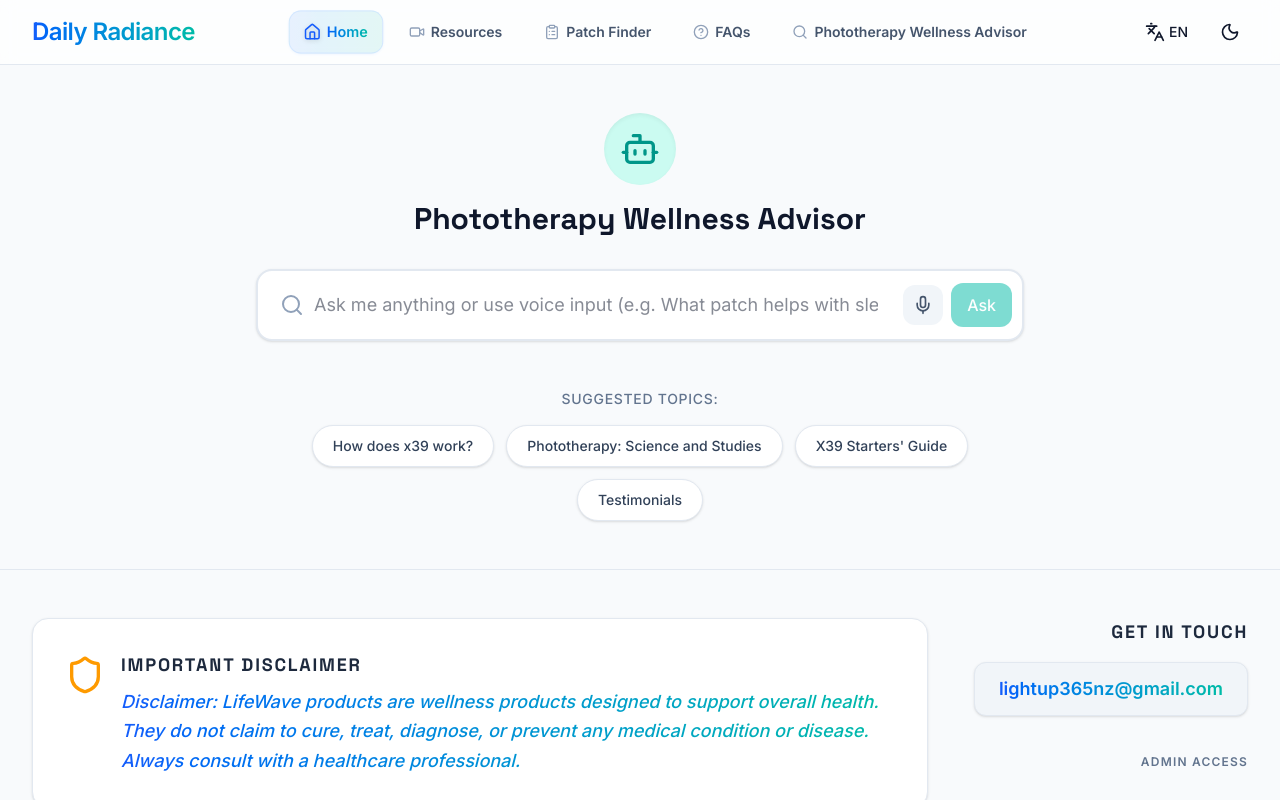
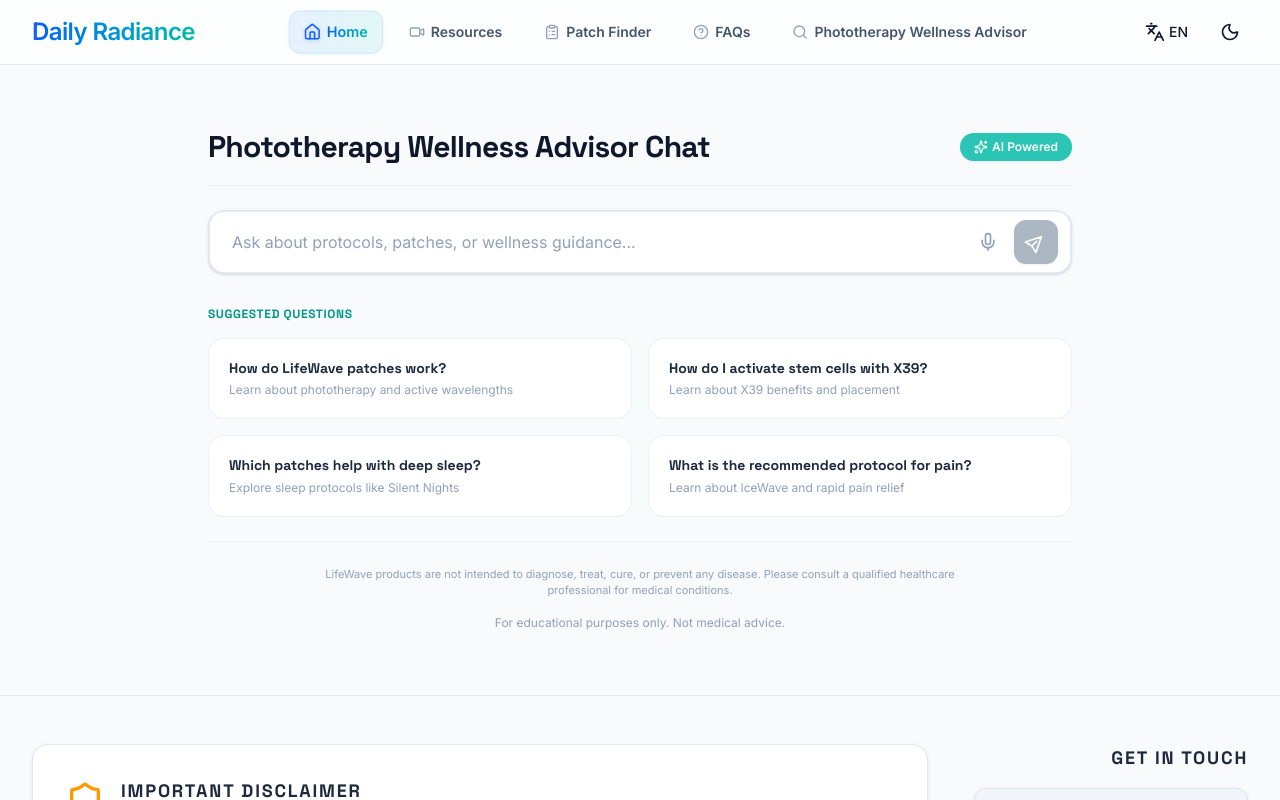
Before and after one commit to Goodyz888/Lightup365, a React (Vite) app: page /search in a window 1280 px wide. Shown: the top 800 px of the page. Built offline with nearby package versions, Linux system fonts and the light colour scheme.

Commit message:
feat(search): add suggested questions and clean up Gemini logs
- Add suggested query cards to the SearchPage for better user guidance.
- Simplify Gemini error logging to reduce noise while maintaining retry visibility.

```diff
--- a/server.ts
+++ b/server.ts
@@ -49,8 +49,7 @@ async function generateContentWithRetry(
         return response;
       }
     } catch (err: any) {
-      const errMsg = err.message || "Rate limited";
-      console.log(`[Gemini] Info: Model ${modelName} - Attempt ${i + 1} is busy or rate-limited: ${errMsg}`);
+      console.log(`[Gemini] Info: Model ${modelName} - Attempt ${i + 1} is temporarily busy or rate-limited. Retrying...`);
       const errStr = String(err.message || JSON.stringify(err) || "");
 
       const isOverloaded =
@@ -112,8 +111,7 @@ async function generateContentWithSchemaFallback(
       return response;
     }
   } catch (err: any) {
-    const errMsg = err.message || "Rate limited";
-    console.log(`[Gemini] Info: Structured generation with schema is temporarily unavailable for ${modelName}: ${errMsg}`);
+    console.log(`[Gemini] Info: Structured generation with schema is temporarily unavailable for ${modelName}.`);
     const errStr = String(err.message || JSON.stringify(err) || "");
 
     // If the error was a 503 or other transient error, we shouldn't attempt the same model again immediately.
--- a/src/components/SearchPage.tsx
+++ b/src/components/SearchPage.tsx
@@ -190,38 +190,95 @@ export default function SearchPage() {
     }
   }, [language]);
 
+  const suggestedQuestions = [
+    {
+      title: {
+        en: "How do LifeWave patches work?",
+        zh: "LifeWave 贴片的工作原理是什么？"
+      },
+      desc: {
+        en: "Learn about phototherapy and active wavelengths",
+        zh: "了解光波疗法与波长调节的科学原理"
+      },
+      query: "How do LifeWave patches work?"
+    },
+    {
+      title: {
+        en: "How do I activate stem cells with X39?",
+        zh: "如何使用 X39 激活干细胞？"
+      },
+      desc: {
+        en: "Learn about X39 benefits and placement",
+        zh: "了解 X39 的功效与常用贴敷穴位"
+      },
+      query: "How do I activate stem cells with X39?"
+    },
+    {
+      title: {
+        en: "Which patches help with deep sleep?",
+        zh: "哪些贴片有助于深度睡眠？"
+      },
+      desc: {
+        en: "Explore sleep protocols like Silent Nights",
+        zh: "探索 Silent Nights 睡眠贴片与穴位配方"
+      },
+      query: "Which patches help with deep sleep?"
+    },
+    {
+      title: {
+        en: "What is the recommended protocol for pain?",
+        zh: "缓解身体疼痛推荐什么贴片？"
+      },
+      desc: {
+        en: "Learn about IceWave and rapid pain relief",
+        zh: "了解 IceWave 贴片的快速镇痛贴法"
+      },
+      query: "What is the recommended protocol for pain?"
+    }
+  ];
+
+  const handleCardClick = (cardQuery: string) => {
+    setQuery(cardQuery);
+    handleSearch(cardQuery);
+  };
+
   return (
-    <div className="max-w-3xl mx-auto space-y-8">
-      <div className="text-center space-y-4">
-        <div className="inline-flex items-center justify-center p-4 bg-teal-100 dark:bg-teal-900/40 rounded-full mb-4 shadow-inner">
-          <Bot className="w-10 h-10 text-teal-600 dark:text-teal-400" />
+    <div className="max-w-4xl mx-auto space-y-6 px-4 py-4">
+      {/* Phototherapy Wellness Advisor Chat Header */}
+      <div className="flex flex-col sm:flex-row sm:items-center sm:justify-between gap-4 border-b border-slate-200/60 dark:border-slate-800/60 pb-5">
+        <div>
+          <h1 className="text-3xl font-serif font-bold text-slate-900 dark:text-white tracking-tight">
+            {language === 'zh' ? '光波疗法健康顾问对话' : 'Phototherapy Wellness Advisor Chat'}
+          </h1>
         </div>
-        <h1 className="text-3xl font-bold">{t.searchTitle}</h1>
+        <div className="flex items-center">
+          <span className="inline-flex items-center px-3.5 py-1.5 rounded-full text-xs font-bold bg-teal-500 text-white shadow-sm animate-pulse">
+            <Sparkles className="w-3.5 h-3.5 mr-1" />
+            {language === 'zh' ? 'AI 驱动' : 'AI Powered'}
+          </span>
+        </div>
       </div>
 
-      <div className="relative">
+      {/* Asking fields on top */}
+      <div className="space-y-3">
+        <div className="relative flex items-center bg-white dark:bg-slate-900 border-2 border-slate-200 dark:border-slate-800 focus-within:border-teal-500 dark:focus-within:border-teal-500 rounded-2xl p-1.5 shadow-sm transition-all">
           <input
             type="text"
             value={query}
             onChange={e => setQuery(e.target.value)}
             onKeyDown={e => e.key === 'Enter' && handleSearch(query)}
-          placeholder={isListening ? t.listening : t.searchPlaceholder}
-          className={`w-full px-6 py-5 pl-14 pr-36 text-lg rounded-2xl border-2 transition-colors shadow-sm focus:outline-none ${
-            isListening
-              ? 'border-red-500 bg-red-50/30 dark:bg-red-950/20'
-              : 'border-slate-200 dark:border-slate-800 bg-white dark:bg-slate-900 focus:border-teal-500 dark:focus:border-teal-500'
-          }`}
+            placeholder={isListening ? t.listening : (language === 'zh' ? '咨询贴片配方、贴片使用或健康养生建议...' : 'Ask about protocols, patches, or wellness guidance...')}
+            className="flex-1 px-4 py-3 bg-transparent text-slate-800 dark:text-slate-100 placeholder-slate-400 focus:outline-none text-base"
           />
-        <Search className="absolute left-6 top-1/2 -translate-y-1/2 w-6 h-6 text-slate-400" />
 
-        <div className="absolute right-3 top-1/2 -translate-y-1/2 flex items-center gap-2">
+          <div className="flex items-center gap-1.5 pr-1.5">
             <button
               onClick={startListening}
               type="button"
               className={`p-2.5 rounded-xl font-medium transition-all duration-300 flex items-center justify-center ${
                 isListening
-                ? 'bg-red-500 text-white animate-pulse shadow-md shadow-red-500/30 ring-4 ring-red-200 dark:ring-red-900/40'
-                : 'bg-slate-100 hover:bg-slate-200 dark:bg-slate-800 dark:hover:bg-slate-700 text-slate-600 dark:text-slate-300'
+                  ? 'bg-red-500 text-white animate-pulse shadow-md shadow-red-500/30'
+                  : 'text-slate-400 hover:text-slate-600 dark:text-slate-500 dark:hover:text-slate-300 hover:bg-slate-100 dark:hover:bg-slate-800'
               }`}
               title={t.listenPrompt}
             >
@@ -231,98 +288,132 @@ export default function SearchPage() {
             <button
               onClick={() => handleSearch(query)}
               disabled={isLoading || !query.trim()}
-            className="bg-teal-500 hover:bg-teal-600 disabled:opacity-50 text-white px-4 py-2.5 rounded-xl font-medium transition-colors flex items-center justify-center"
+              className="bg-[#5c728a] hover:bg-[#4b5d72] disabled:opacity-50 text-white p-3 rounded-xl transition-all shadow-sm flex items-center justify-center shrink-0"
+              title="Send Message"
             >
-            {isLoading ? <Loader2 className="w-5 h-5 animate-spin" /> : 'Ask'}
+              {isLoading ? (
+                <Loader2 className="w-5 h-5 animate-spin" />
+              ) : (
+                <svg className="w-5 h-5 transform rotate-45" fill="none" stroke="currentColor" viewBox="0 0 24 24" xmlns="http://www.w3.org/2000/svg">
+                  <path strokeLinecap="round" strokeLinejoin="round" strokeWidth="2" d="M12 19l9 2-9-18-9 18 9-2zm0 0v-8" />
+                </svg>
+              )}
             </button>
           </div>
         </div>
 
         {isListening && (
-        <div className="text-center animate-in fade-in -mt-4 text-sm font-medium text-red-500 flex items-center justify-center gap-2">
-          <span className="relative flex h-3 w-3">
+          <div className="text-center animate-in fade-in text-xs font-semibold text-red-500 flex items-center justify-center gap-1.5">
+            <span className="relative flex h-2.5 w-2.5">
               <span className="animate-ping absolute inline-flex h-full w-full rounded-full bg-red-400 opacity-75"></span>
-            <span className="relative inline-flex rounded-full h-3 w-3 bg-red-500"></span>
+              <span className="relative inline-flex rounded-full h-2.5 w-2.5 bg-red-500"></span>
             </span>
             {t.listenPrompt}
           </div>
         )}
+      </div>
 
-      {!answer && !isLoading && !error && (
-        <div className="flex flex-col items-center space-y-4 animate-in fade-in slide-in-from-bottom-2 pt-4">
-          <p className="text-sm font-medium text-slate-500 dark:text-slate-400 uppercase tracking-wider">{t.suggestionsTitle}</p>
-          <div className="flex flex-wrap justify-center gap-3">
-            {[t.suggest1, t.suggest2, t.suggest3, t.suggest4].map((suggestion, idx) => (
+      {/* Main chat output or questions suggestions */}
+      {(!answer && !isLoading) ? (
+        <div className="space-y-4 pt-2">
+          <div className="space-y-4">
+            <h3 className="text-xs font-bold uppercase tracking-wider text-teal-600 dark:text-teal-400">
+              {language === 'zh' ? '推荐咨询问题' : 'SUGGESTED QUESTIONS'}
+            </h3>
+
+            {/* Suggested Questions Grid */}
+            <div className="grid grid-cols-1 md:grid-cols-2 gap-4">
+              {suggestedQuestions.map((q, idx) => (
                 <button
                   key={idx}
-                onClick={() => {
-                  setQuery(suggestion);
-                  handleSearch(suggestion);
-                }}
-                className="px-5 py-2.5 bg-white hover:bg-slate-50 dark:bg-slate-900 dark:hover:bg-slate-800 text-slate-700 dark:text-slate-300 rounded-full text-sm font-medium transition-colors border border-slate-200 dark:border-slate-700 shadow-sm hover:shadow-md"
+                  onClick={() => handleCardClick(q.query)}
+                  className="flex p-5 bg-white dark:bg-slate-900/40 hover:bg-slate-100/40 dark:hover:bg-slate-900/80 border border-slate-200/60 dark:border-slate-800/60 rounded-2xl transition-all duration-300 text-left group hover:scale-[1.01] hover:shadow-sm gap-4 items-start"
                 >
-                {suggestion}
+                  <div>
+                    <h4 className="text-sm font-semibold text-slate-800 dark:text-slate-100 group-hover:text-teal-600 dark:group-hover:text-teal-400 transition-colors leading-snug">
+                      {q.title[language as 'en' | 'zh']}
+                    </h4>
+                    <p className="text-xs text-slate-400 dark:text-slate-500 mt-1">
+                      {q.desc[language as 'en' | 'zh']}
+                    </p>
+                  </div>
                 </button>
               ))}
             </div>
           </div>
+        </div>
+      ) : (
+        /* Chat response layout */
+        <div className="space-y-6">
+          {/* User message block */}
+          {query && (
+            <div className="flex justify-end animate-in fade-in duration-300">
+              <div className="max-w-2xl bg-teal-600 dark:bg-teal-700 text-white rounded-2xl rounded-tr-none px-5 py-3.5 shadow-sm text-left">
+                <p className="text-sm font-medium">{query}</p>
+              </div>
+            </div>
           )}
 
+          {/* Error notice */}
           {error && (
             <div className="p-4 bg-red-50 dark:bg-red-900/20 text-red-600 dark:text-red-400 rounded-xl border border-red-200 dark:border-red-800/50">
               {error}
             </div>
           )}
 
-      {answer && (
-        <div className="space-y-6 animate-in fade-in slide-in-from-bottom-4">
-          <div className="p-6 md:p-8 rounded-2xl bg-white dark:bg-slate-900 border border-slate-200 dark:border-slate-800 shadow-sm">
+          {/* AI Advisor answer */}
+          {(isLoading || answer) && (
+            <div className="p-6 md:p-8 rounded-3xl bg-white dark:bg-slate-950/40 border border-slate-200/80 dark:border-slate-800/80 shadow-md">
               <div className="flex flex-wrap items-center justify-between gap-4 mb-6 border-b border-slate-100 dark:border-slate-800 pb-4">
                 <div className="flex items-center space-x-3">
                   <div className="p-2 bg-teal-100 dark:bg-teal-900/30 rounded-lg">
                     <Bot className="w-6 h-6 text-teal-600 dark:text-teal-400" />
                   </div>
-                <h3 className="text-xl font-semibold text-slate-800 dark:text-slate-200">{t.aiAdvisorResponse}</h3>
+                  <h3 className="text-xl font-semibold text-slate-800 dark:text-slate-200">
+                    {language === 'zh' ? '光波疗法健康顾问的专业指导' : 'Phototherapy Wellness Advisor\'s Guidance'}
+                  </h3>
                 </div>
 
-              <div className="flex items-center gap-2 bg-slate-50 dark:bg-slate-800/60 p-1.5 rounded-xl border border-slate-200 dark:border-slate-700">
+                <div className="flex items-center gap-2">
+                  {answer && (
+                    <div className="flex items-center gap-1.5 bg-slate-50 dark:bg-slate-800/60 p-1.5 rounded-xl border border-slate-200 dark:border-slate-700">
                       {audioState === 'stopped' && (
                         <button
                           onClick={() => playAudio()}
-                    className="flex items-center space-x-1.5 px-3 py-1.5 bg-teal-500 hover:bg-teal-600 text-white rounded-lg text-sm font-medium transition-colors shadow-sm"
+                          className="flex items-center space-x-1 px-2.5 py-1.5 bg-teal-500 hover:bg-teal-600 text-white rounded-lg text-xs font-semibold transition-colors shadow-sm"
                           title={t.readOut}
                         >
                           <Volume2 className="w-4 h-4" />
-                    <span>{t.readOut}</span>
+                          <span className="hidden sm:inline">{t.readOut}</span>
                         </button>
                       )}
 
                       {audioState === 'playing' && (
                         <button
                           onClick={pauseAudio}
-                    className="flex items-center space-x-1.5 px-3 py-1.5 bg-amber-500 hover:bg-amber-600 text-white rounded-lg text-sm font-medium transition-colors shadow-sm"
+                          className="flex items-center space-x-1 px-2.5 py-1.5 bg-amber-500 hover:bg-amber-600 text-white rounded-lg text-xs font-semibold transition-colors shadow-sm"
                           title={t.pauseAudio}
                         >
                           <Pause className="w-4 h-4" />
-                    <span>{t.pauseAudio}</span>
+                          <span className="hidden sm:inline">{t.pauseAudio}</span>
                         </button>
                       )}
 
                       {audioState === 'paused' && (
                         <button
                           onClick={resumeAudio}
-                    className="flex items-center space-x-1.5 px-3 py-1.5 bg-teal-500 hover:bg-teal-600 text-white rounded-lg text-sm font-medium transition-colors shadow-sm"
+                          className="flex items-center space-x-1 px-2.5 py-1.5 bg-teal-500 hover:bg-teal-600 text-white rounded-lg text-xs font-semibold transition-colors shadow-sm"
                           title={t.resumeAudio}
                         >
                           <Play className="w-4 h-4" />
-                    <span>{t.resumeAudio}</span>
+                          <span className="hidden sm:inline">{t.resumeAudio}</span>
                         </button>
                       )}
 
                       {audioState !== 'stopped' && (
                         <button
                           onClick={stopAudio}
-                    className="flex items-center space-x-1 px-2.5 py-1.5 bg-slate-200 hover:bg-slate-300 dark:bg-slate-700 dark:hover:bg-slate-600 text-slate-700 dark:text-slate-200 rounded-lg text-sm font-medium transition-colors"
+                          className="flex items-center space-x-1 px-2.5 py-1.5 bg-slate-200 hover:bg-slate-300 dark:bg-slate-700 dark:hover:bg-slate-600 text-slate-700 dark:text-slate-200 rounded-lg text-xs font-semibold transition-colors"
                           title={t.stopAudio}
                         >
                           <Square className="w-4 h-4 fill-current" />
@@ -330,8 +421,31 @@ export default function SearchPage() {
                         </button>
                       )}
                     </div>
+                  )}
+
+                  <button
+                    onClick={() => {
+                      setAnswer('');
+                      setSummary('');
+                      setError('');
+                      stopAudio();
+                    }}
+                    className="px-3 py-1.5 hover:bg-slate-100 dark:hover:bg-slate-800 text-slate-600 dark:text-slate-300 rounded-lg text-xs font-semibold border border-slate-200 dark:border-slate-800 transition-all"
+                  >
+                    {language === 'zh' ? '返回提问' : 'Reset Chat'}
+                  </button>
+                </div>
               </div>
 
+              {isLoading ? (
+                <div className="flex flex-col items-center justify-center py-12 space-y-4">
+                  <Loader2 className="w-8 h-8 animate-spin text-teal-500" />
+                  <p className="text-sm font-semibold text-slate-500 dark:text-slate-400">
+                    {language === 'zh' ? '光波疗法健康顾问正在整理专业指导方案...' : 'Phototherapy Wellness Advisor is tailoring your personalized guidance...'}
+                  </p>
+                </div>
+              ) : (
+                <>
                   {/* Concise Summary Card */}
                   {summary && (
                     <div className="p-5 rounded-2xl bg-teal-50/50 dark:bg-teal-950/20 border border-teal-100/80 dark:border-teal-900/40 mb-6 flex items-start gap-3.5 shadow-sm text-left animate-in fade-in duration-300">
@@ -349,12 +463,27 @@ export default function SearchPage() {
                     </div>
                   )}
 
-            <div className="markdown-body prose prose-slate dark:prose-invert max-w-none text-slate-600 dark:text-slate-300 leading-relaxed">
+                  <div className="markdown-body prose prose-slate dark:prose-invert max-w-none text-slate-600 dark:text-slate-300 leading-relaxed text-left">
                     <ReactMarkdown>{answer}</ReactMarkdown>
+                  </div>
+                </>
+              )}
+            </div>
+          )}
+        </div>
+      )}
+
+      {/* Disclaimer & Educational Footer */}
+      <div className="space-y-4 pt-6 border-t border-slate-200/50 dark:border-slate-800/50">
+        <p className="text-[11px] text-slate-400 dark:text-slate-500 leading-normal text-center max-w-2xl mx-auto px-4">
+          {language === 'zh'
+            ? 'LifeWave 产品并非旨在用于诊断、治疗、治愈或预防任何疾病。如果您有任何医疗状况，请咨询合格的医疗保健专业人员。'
+            : 'LifeWave products are not intended to diagnose, treat, cure, or prevent any disease. Please consult a qualified healthcare professional for medical conditions.'}
+        </p>
+        <div className="text-center text-xs text-slate-400 dark:text-slate-500">
+          {language === 'zh' ? '仅供教育参考。非医疗诊断建议。' : 'For educational purposes only. Not medical advice.'}
         </div>
       </div>
     </div>
-      )}
-    </div>
   );
 }
```
Lines whose indentation alone changed are shown as unchanged.
